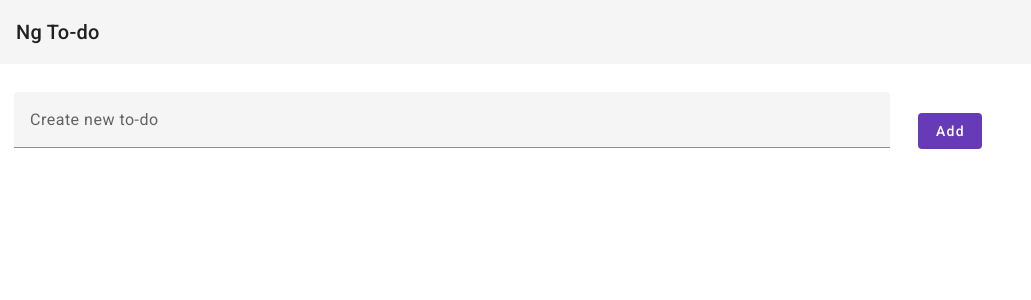
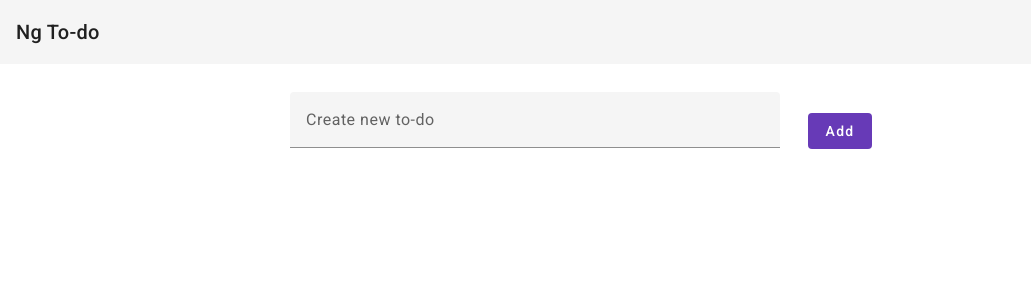
Before and after one commit to markfrias/ng-todo, an Angular app: page / in a window 1280 px wide. Shown: the top 300 px of the page, without its empty margins (0-1031 px from the left). Built offline with nearby package versions, Linux system fonts and the light colour scheme.

Commit message:
Add more responsive styles for other screen sizes

```diff
--- a/src/app/app.component.html
+++ b/src/app/app.component.html
@@ -2,8 +2,15 @@
     <app-navigation class="navigation"></app-navigation>
 
     <div class="app-content">
-        <app-input-header class="input-header" (newTaskEvent)="addNewTask($event)"></app-input-header>
+        <div>
+            <app-input-header class="input-header" (newTaskEvent)="addNewTask($event)"></app-input-header>
+        </div>
+
+        <div>
+            <app-task-list class="app-tasklist" [taskList]="taskList" (removedTaskEvent)="removeTask($event)"></app-task-list>
+        </div>
+
     </div>
 
-    <app-task-list [taskList]="taskList" (removedTaskEvent)="removeTask($event)"></app-task-list>
+
 </div>
--- a/src/app/app.component.scss
+++ b/src/app/app.component.scss
@@ -3,10 +3,47 @@
     flex-direction: column;
 }
 
-.app-content {
+.app-content > div:not(:last-child) {
     padding: 1em;
+
+
 }
 
 .navigation {
     margin-bottom: 1em;
 }
+
+@media only screen and (min-width: 768px) {
+    .app-wrapper {
+        justify-content: center;
+    }
+
+    .app-content {
+        width: 100%;
+        display: flex;
+        flex-direction: column;
+        align-items: center;
+
+        div {
+            width: 100%;
+            max-width: 700px;
+        }
+    }
+}
+
+@media only screen and (min-width: 1024px) {
+    .app-wrapper {
+        justify-content: center;
+    }
+
+    .app-content {
+        width: 100%;
+        display: flex;
+        flex-direction: column;
+        align-items: center;
+
+        div {
+            width: 1024px;
+        }
+    }
+}
```
